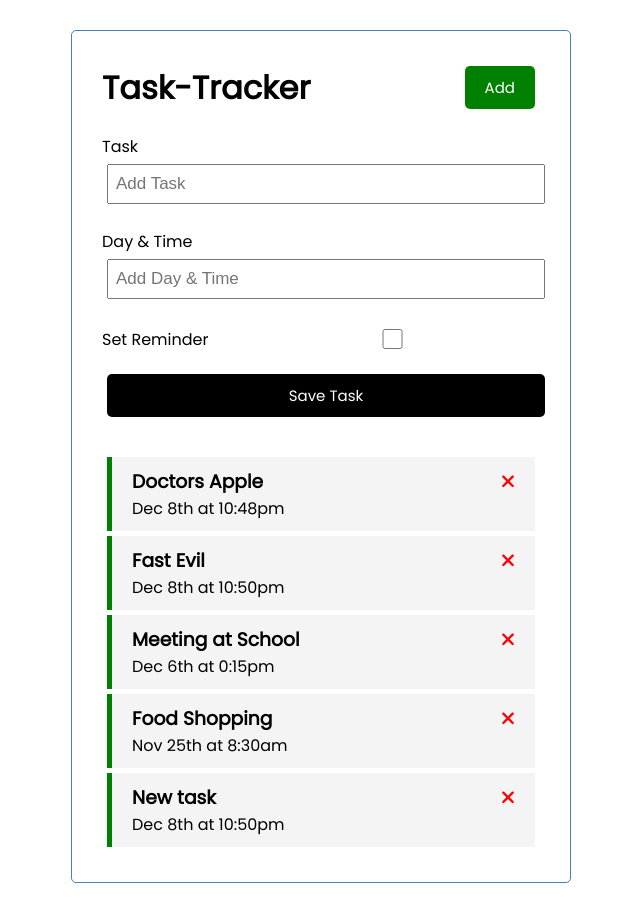
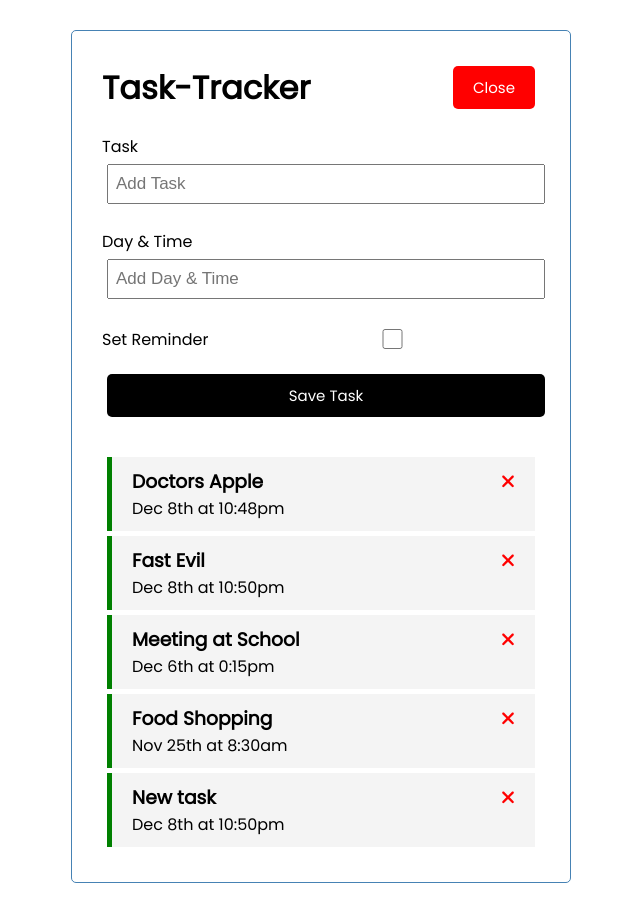
Before and after one commit to avoreshin/2022AngularCOURSE, an Angular app in the folder todo/: page / in a window 1280 px wide. Shown: the whole page, without its empty margins (319-959 px from the left). Built offline with nearby package versions, Linux system fonts and the light colour scheme; data requests are answered from the project's data file.

Commit message:
feat: add toggleAddTask

```diff
--- a/todo/src/app/components/header/header.component.html
+++ b/todo/src/app/components/header/header.component.html
@@ -3,8 +3,8 @@
     {{title}}
   </h1>
   <app-button
-    color="green"
-    text="Add"
+    color="{{showAddTask? 'red' : 'green'}}"
+    text="{{showAddTask? 'Close' : 'Add'}}"
     (btnClick)="toggleAddTask()"
   ></app-button>
 
--- a/todo/src/app/components/header/header.component.ts
+++ b/todo/src/app/components/header/header.component.ts
@@ -1,17 +1,27 @@
-import { Component } from '@angular/core';
+import {Component, OnInit} from '@angular/core';
+import {UiService} from "../../services/ui.service";
+import {Subscription} from "rxjs";
 
 @Component({
   selector: 'app-header',
   templateUrl: './header.component.html',
   styleUrls: ['./header.component.css']
 })
-export class HeaderComponent {
+export class HeaderComponent implements OnInit {
   title: string = 'Task-Tracker';
+  showAddTask: boolean = true;
+  subscription: Subscription | undefined;
 
-  constructor() {
+  constructor(private uiService: UiService) {
+    this.subscription = this.uiService
+      .onToggle()
+      .subscribe(Value => this.showAddTask = Value)
   }
 
-  toggleAddTask(){
+  toggleAddTask() {
+    this.uiService.toggleAddTask()
+  }
 
+  ngOnInit(): void {
   }
 }
--- /dev/null
+++ b/todo/src/app/services/ui.service.ts
@@ -0,0 +1,22 @@
+import { Injectable } from '@angular/core';
+import {Observable, Subject} from "rxjs";
+
+@Injectable({
+  providedIn: 'root'
+})
+export class UiService {
+private showAddTask:boolean = false;
+private subject = new Subject();
+
+  constructor() { }
+
+  toggleAddTask(): void {
+    this.showAddTask = !this.showAddTask
+    this.subject.next(this.showAddTask)
+  }
+
+  onToggle():Observable<any>{
+    return this.subject.asObservable()
+  }
+
+}
```
Also changed, not shown: 1 other file (tests, documents, lock files or other folders).
